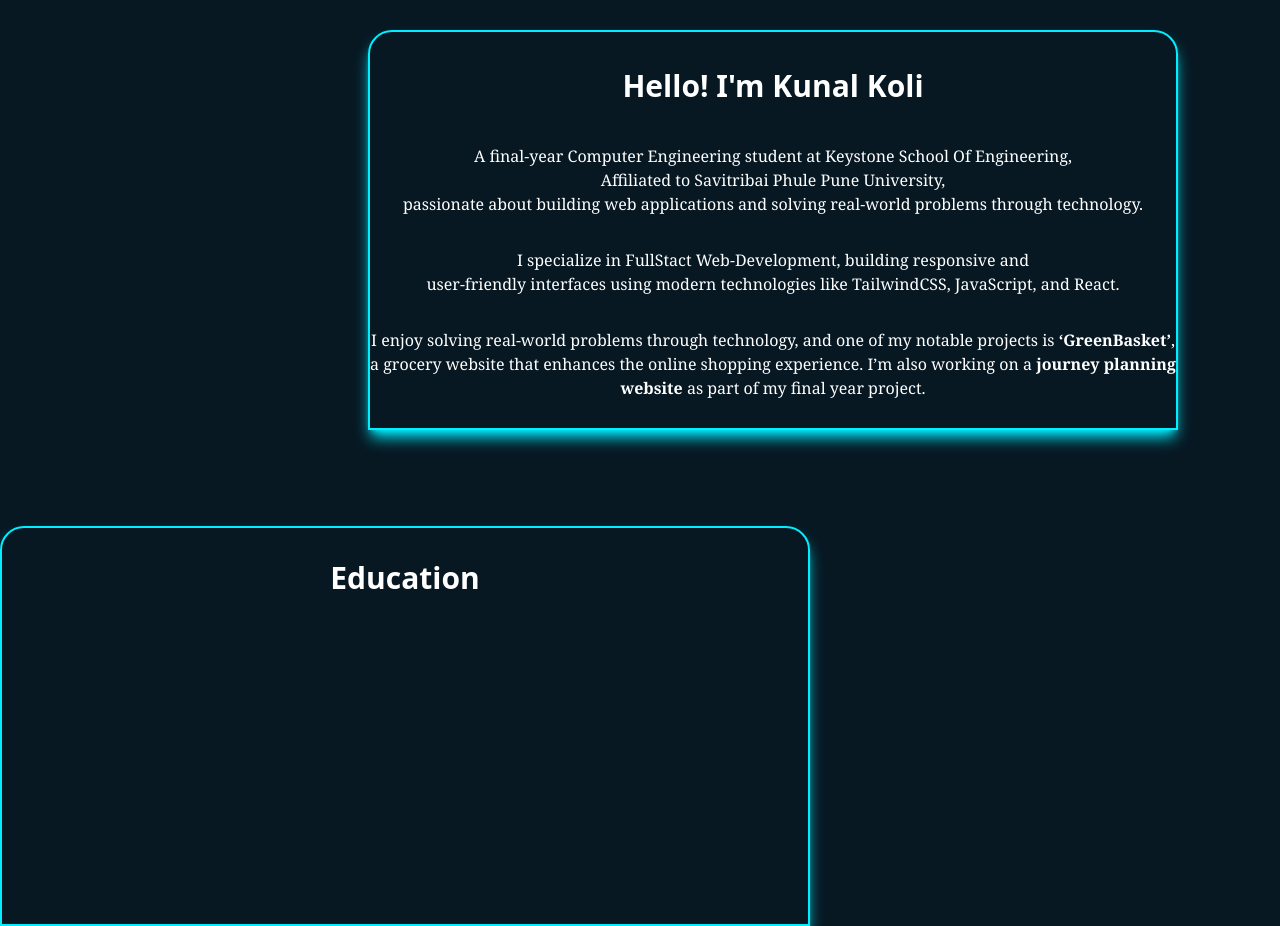
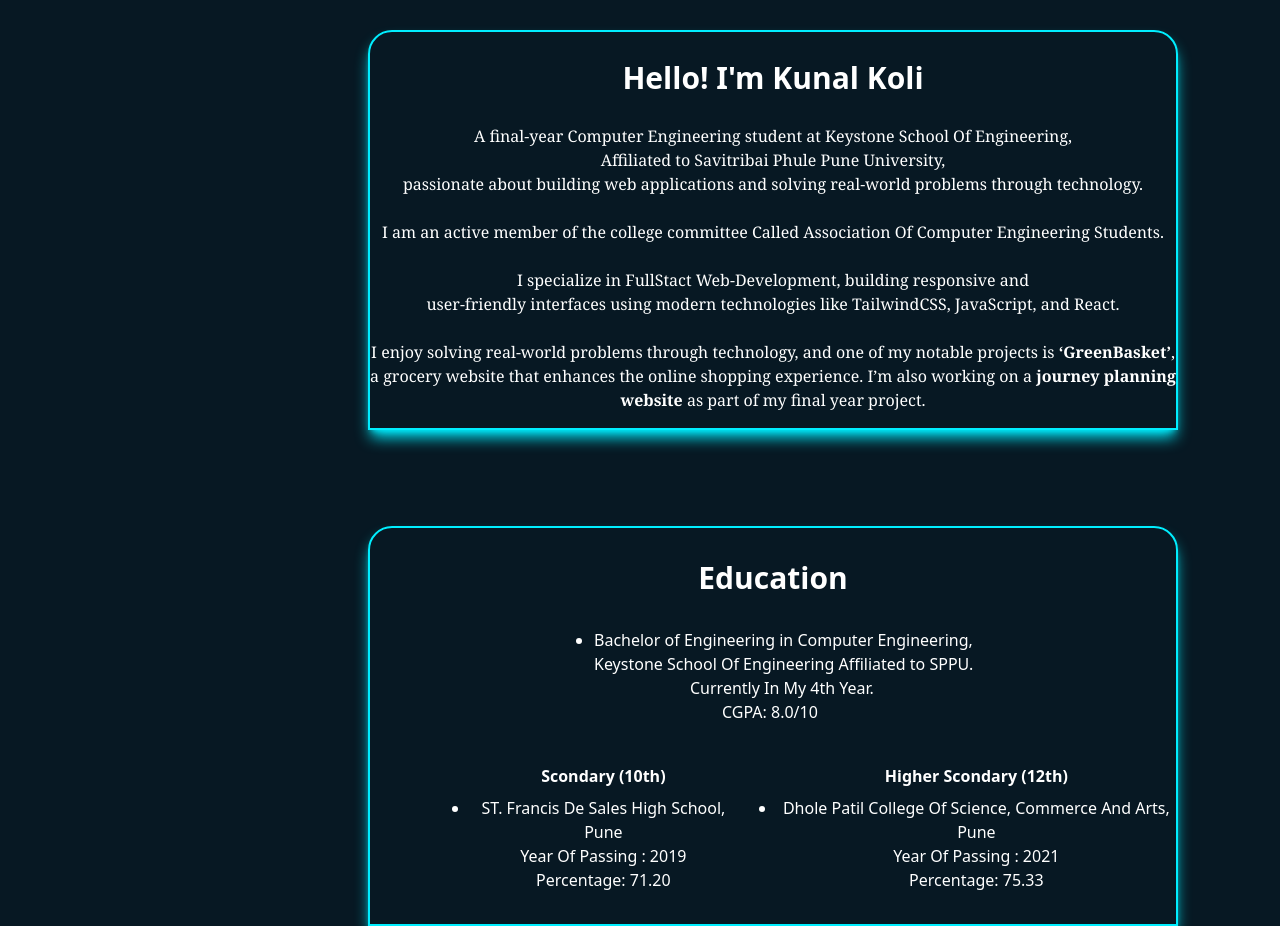
Before and after one commit to kunalkoli24/Portfolio, a website built with Vite: page index.html in a window 1280 px wide. Shown: the part 840-1766 px from the top of the page. Built offline with nearby package versions, Linux system fonts and the light colour scheme.

Commit message:
about-me section

```diff
--- a/index.html
+++ b/index.html
@@ -16,7 +16,7 @@
 
     <div class="container">
         <nav class="flex h-14  w-full fixed top-0 left-0 z-10 bg-[#0a1923] ">
-            <a  href="" class="logo text-4xl font-bold ml-36 pt-2 transform transition-transform duration-300 hover:scale-110 hover:cursor-pointer ">Portfolio</a>
+            <a  href="#home" class="logo text-4xl font-bold ml-36 pt-2 transform transition-transform duration-300 hover:scale-110 hover:cursor-pointer ">Portfolio</a>
             <ul class="navbar  flex items-center space-x-20 font-semibold ml-[340px] text-2xl font-mono  ">
                 <li class="nav-link transform transition-transform duration-300 hover:scale-110 hover:text-[#0ef]"><a href="#home" style="--i:1;">Home</a></li>
                 <li class="nav-link transform transition-transform duration-300 hover:scale-110 hover:text-[#0ef]"><a href="#about-me" style="--i:2;">About Me</a></li>
@@ -59,18 +59,48 @@
 
 
         <div class="border-2 border-[#0ef] ml-[23rem] mt-[4rem] h-[400px] w-[810px] rounded-t-3xl shadow-[#0ef] shadow-lg transform transition-transform duration-300 hover:scale-110">
-             <p class=" text-center mt-9 text-3xl font-bold">Hello! I'm Kunal Koli</p>
-            <p class="text-center mt-10 font-serif"><span> A final-year Computer Engineering student at Keystone School Of Engineering,</span><br> <span>Affiliated to Savitribai Phule Pune University,</span><br> passionate about building web applications and solving real-world problems through technology.</p>
-            <p class="mt-8 text-center font-serif">
+             <p class=" text-center mt-7 text-3xl font-bold">Hello! I'm Kunal Koli</p>
+            <p class="text-center mt-7 font-serif"><span> A final-year Computer Engineering student at Keystone School Of Engineering,</span><br> <span>Affiliated to Savitribai Phule Pune University,</span><br> passionate about building web applications and solving real-world problems through technology.</p>
+            <p class="text-center mt-6 font-serif">
+                I am an active member of the college committee Called Association Of Computer Engineering Students.
+            </p>
+            <p class="mt-6 text-center font-serif">
                 <span >I specialize in FullStact Web-Development,</span> building responsive and <br>user-friendly interfaces using modern technologies like TailwindCSS, JavaScript, and React.
             </p>
-            <p class="text-center mt-8 font-serif">
+            <p class="text-center mt-6 font-serif">
                 I enjoy solving real-world problems through technology, and one of my notable projects is <b>‘GreenBasket’</b>, a grocery website that enhances the online shopping experience. I’m also working on a <b>journey planning website </b> as part of my final year project.
             </p>
         </div>
 
-        <div class="border-2 border-[#0ef] mt-[6rem] h-[400px] w-[810px] rounded-t-3xl shadow-[#0ef] shadow-lg transform transition-transform duration-300 hover:scale-110">
+        <div class="border-2 border-[#0ef] ml-[23rem] mt-[6rem] h-[400px] w-[810px] rounded-t-3xl shadow-[#0ef] shadow-lg transform transition-transform duration-300 hover:scale-110 ">
             <p class="text-center mt-8 text-3xl font-bold">Education</p>
+            <div class="ml-20 mt-8">
+                <ul class="list-disc ml-[9rem] ">
+                   <li> Bachelor of Engineering in Computer Engineering,<br></li>
+                        Keystone School Of Engineering Affiliated to SPPU. <br>
+                       <span class="ml-24"> Currently In My 4th Year. </span><br>
+                        <span class="ml-32">CGPA: 8.0/10</span>
+                </ul>
+                <div class="flex">
+                    <div >
+                  <ul class="list-disc pl-5 mt-10 text-center">
+                    <p class="font-semibold mb-2">Scondary (10th)</p>
+                    <li>ST. Francis De Sales High School, Pune</li>
+                        Year Of Passing : 2019   <br>
+                        Percentage: 71.20
+                  </ul>
+                </div>
+
+                <div >
+                  <ul class="list-disc ml-10 mt-10 text-center ">
+                    <p class="font-semibold mb-2">Higher Scondary (12th)</p>
+                    <li>Dhole Patil College Of Science, Commerce And Arts, Pune</li>
+                        Year Of Passing : 2021   <br>
+                        Percentage: 75.33
+                  </ul>
+                </div>
+
+                </div>
         </div>
 
 </section>
```
